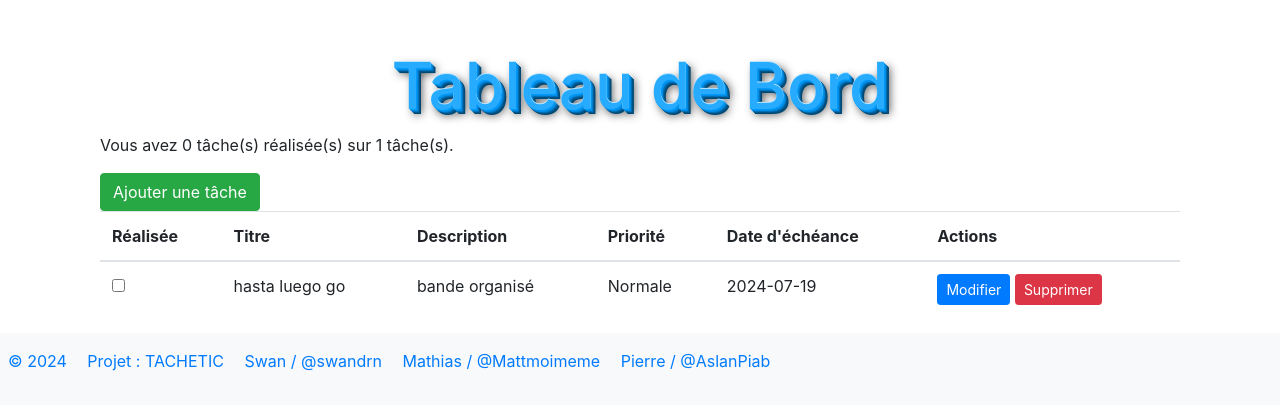
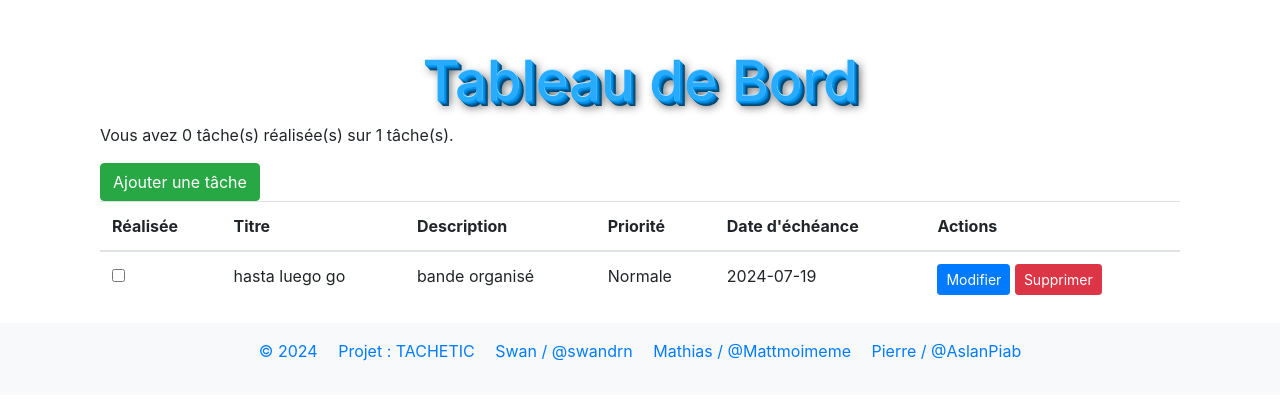
Before and after one commit to swandrn/gestion-de-taches, a PHP site: page / in a window 1280 px wide. Shown: the part 96-506 px from the top of the page. Run offline with PHP 8.4, Linux system fonts and the light colour scheme; a user stored in the database is signed in; data comes from the database, SQL or seed files in the repository; some libraries are stand-ins or nearby versions.

Commit message:
footer centre

```diff
--- a/style.css
+++ b/style.css
@@ -12,7 +12,7 @@
 } */
 
 h2 {
-    font-size:4em;
+    font-size:3.5em;
     text-shadow:#bbe5ff 0 -1px 0,
 #0098f8 1px 1px 0,
 #018de6 2px 2px 0,
@@ -53,5 +53,5 @@ h2 {
   }
 
   footer {
-    justify-content: center;
+    text-align: center;
   }
```
